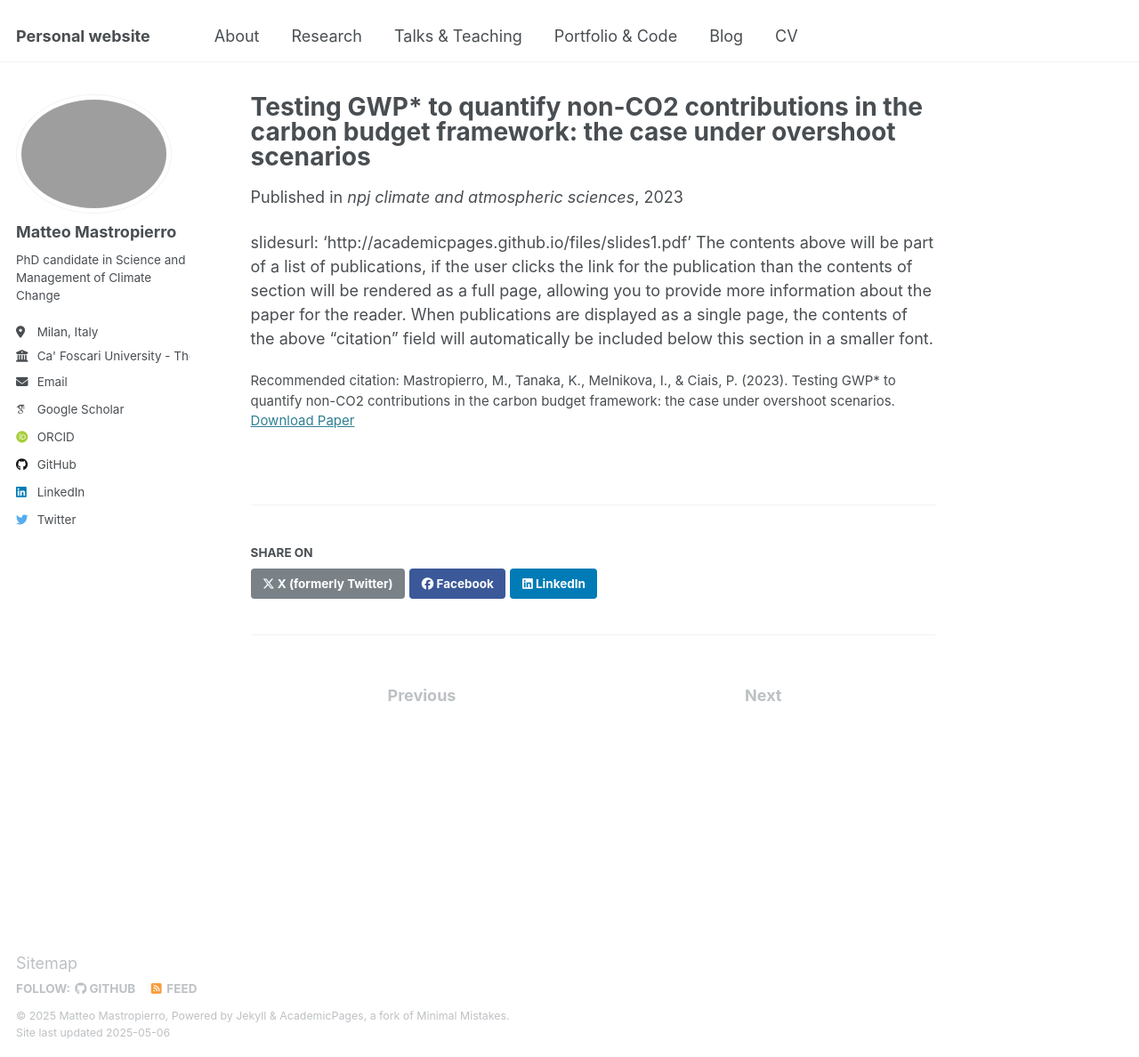
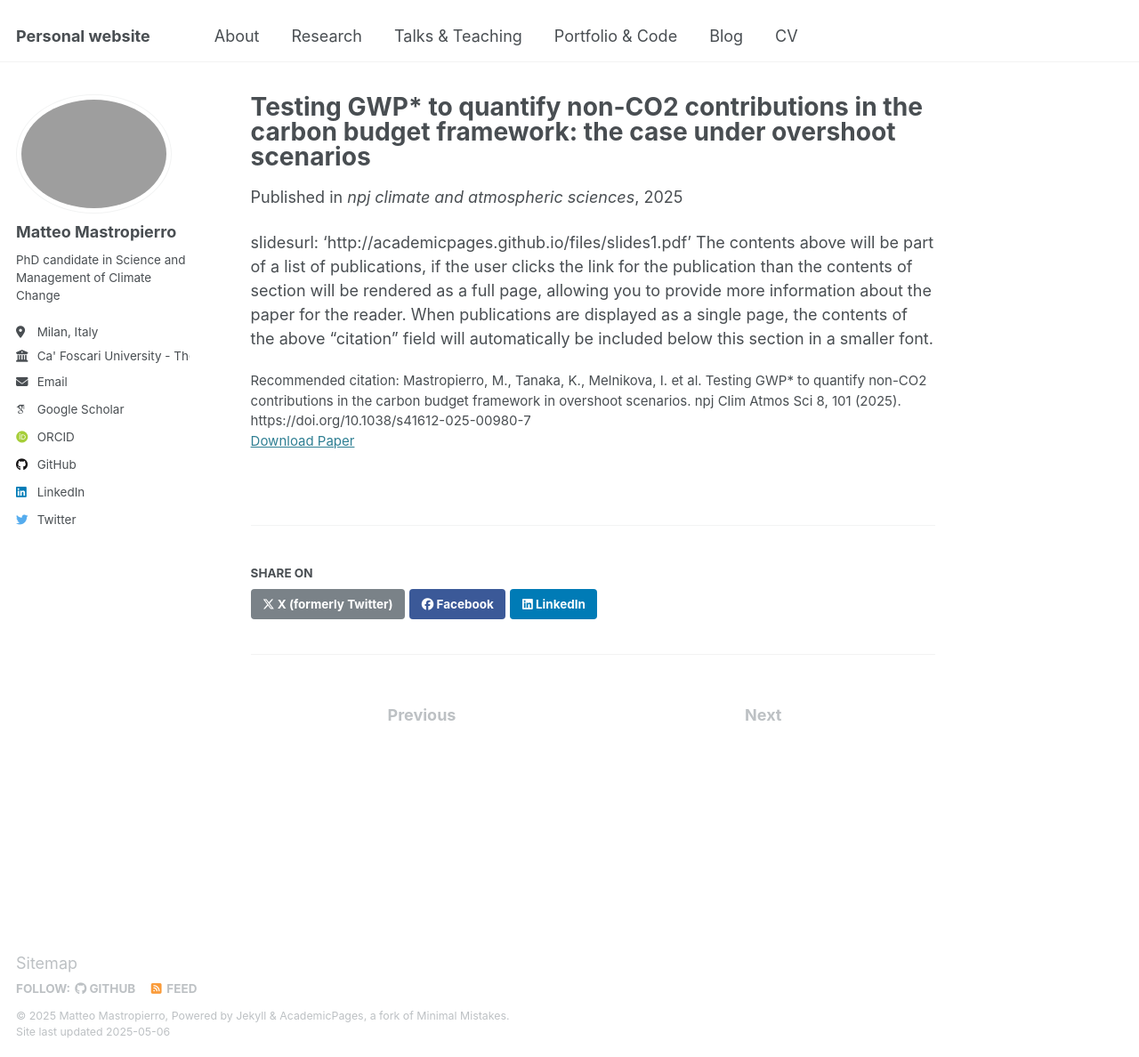
Before and after one commit to Matteo-Mastro/Matteo-Mastro.github.io, a Jekyll site: the page built from _publications/2009-10-01-paper-title-number-1.md, in a window 1280 px wide and 1188 px high. Shown: the whole window at 89% size. Built offline with Jekyll 4.4.1, drawn with Linux system fonts in a browser that asks for light colours; some web fonts are replaced.

Commit message:
Update 2009-10-01-paper-title-number-1.md

```diff
--- a/_publications/2009-10-01-paper-title-number-1.md
+++ b/_publications/2009-10-01-paper-title-number-1.md
@@ -3,11 +3,11 @@ title: "Testing GWP* to quantify non-CO2 contributions in the carbon budget fram
 collection: publications
 category: manuscripts
 permalink: /publication/2009-10-01-paper-title-number-1
-excerpt: 'Currently under review, this is my first paper coming from my PhD research, deveoped in collaboration of prominent researcher from LSCE (FR) and under the supervision of Dr. Katsumasa Tanaka.'
-date: July 2023
+excerpt: 'This is my first paper coming from my PhD research, developed in collaboration with researchers from LSCE (FR) and under the guidance of Dr. Katsumasa Tanaka.'
+date: March 2025
 venue: 'npj climate and atmospheric sciences'
-paperurl: '[Research Square](https://www.researchsquare.com/article/rs-3206717/v1)'
-citation: 'Mastropierro, M., Tanaka, K., Melnikova, I., & Ciais, P. (2023). Testing GWP* to quantify non-CO2 contributions in the carbon budget framework: the case under overshoot scenarios.'
+paperurl: '[Nature]([https://www.researchsquare.com/article/rs-3206717/v1](https://www.nature.com/articles/s41612-025-00980-7))'
+citation: 'Mastropierro, M., Tanaka, K., Melnikova, I. et al. Testing GWP* to quantify non-CO2 contributions in the carbon budget framework in overshoot scenarios. npj Clim Atmos Sci 8, 101 (2025). https://doi.org/10.1038/s41612-025-00980-7'
 ---
 
 slidesurl: 'http://academicpages.github.io/files/slides1.pdf'
```
